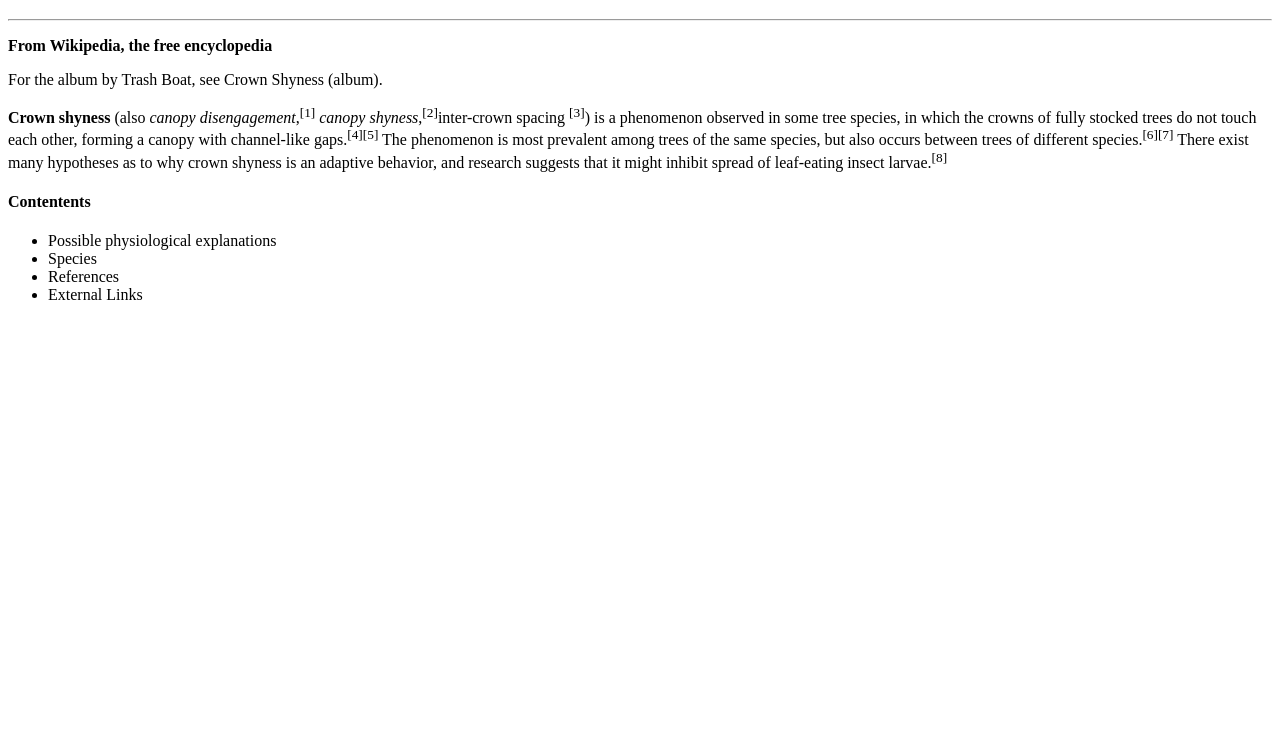
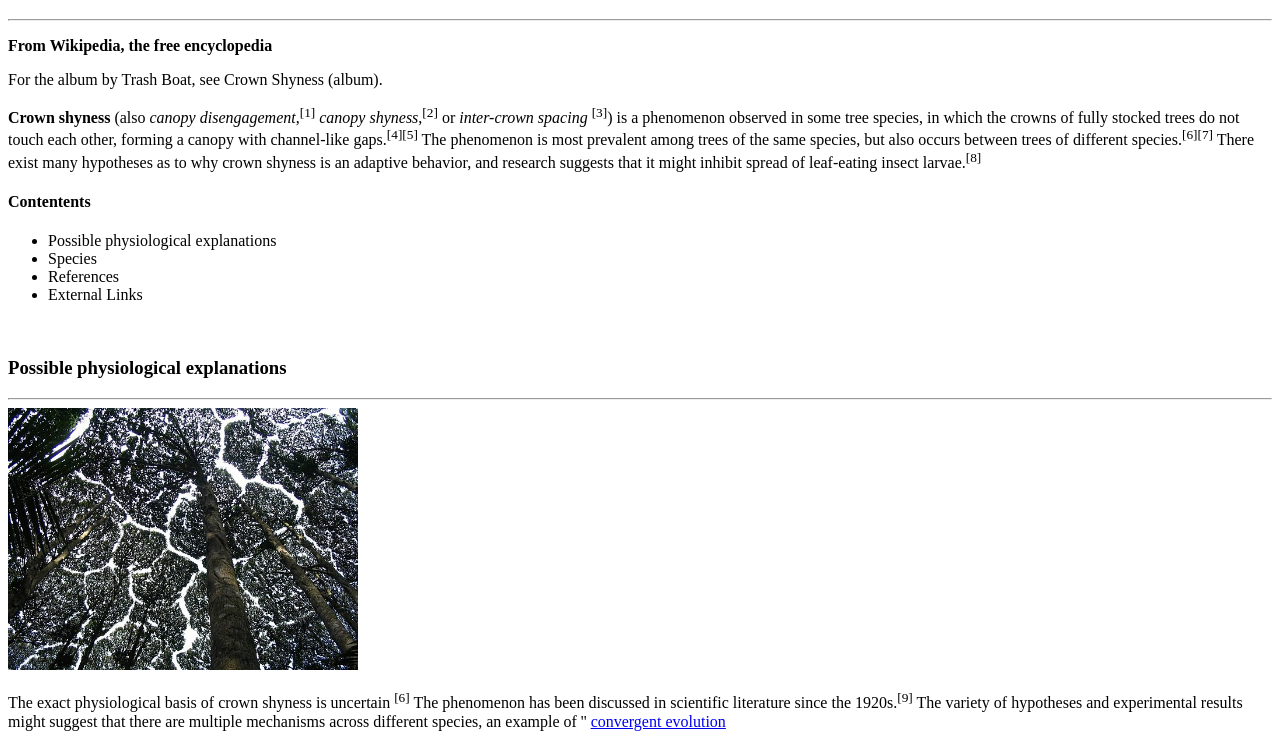
Before and after one commit to KamariaWebb/kamariawebb.github.io, a plain HTML site: page wiki-page-1/index.html in a window 1280 px wide. Shown: the part 61-808 px from the top of the page. Drawn offline with Linux system fonts and the light colour scheme.

Commit message:
wiki-page-2

```diff
--- a/wiki-page-1/index.html
+++ b/wiki-page-1/index.html
@@ -1,5 +1,10 @@
 <!DOCTYPE html>
 <html lang="en">
+    <head>
+        <meta charset="UTF-8">
+        <meta http-equiv="X-UA-Compatible" content="IE=edge">
+        <meta name="viewport" content="width=device-width, initial-scale=1.0">
+        <title>wiki</title>
     </head>
     <body>
         <h1>Crown Shyness</h1>
@@ -8,15 +13,14 @@
             <b>From Wikipedia, the free encyclopedia</b>
         </p>
         <p>
-        </i>
-        For the album by Trash Boat, see Crown
-        Shyness (album).
+
+            For the album by Trash Boat, see Crown Shyness (album).
         </i>
     </p>
     <p>
         <b>Crown shyness</b> (also
         <i>canopy disengagement</i>,<sup>[1]</sup>
-        <i>canopy shyness</i>,<sup>[2]</sup or
+        <i>canopy shyness</i>,<sup>[2]</sup> or
         <i>inter-crown spacing </i><sup>[3]</sup>) is
         a phenomenon observed in some tree species,
         in which the crowns of fully stocked trees
@@ -37,13 +41,28 @@
         <li>References</li>
         <li>External Links</li>
     </ul>
-</body>
-        <meta charset="UTF-8">
-        <meta http-equiv="X-UA-Compatible" content="IE=edge">
-        <meta name="viewport" content="width=device-width, initial-scale=1.0">
-        <title>Document</title>
-    </head>
-    <body>
+    <br>
+    <h3>Possible physiological explanations</h3>
+    <hr>
+    <img
+        src="images/wiki-img.jpg"
+        width="350"
+        alt="canopy shyness image"
+    >
+    <p>
+        The exact physiological basis of crown shyness
+        is uncertain
+        <sup>[6]</sup>
+        The phenomenon has
+        been discussed in scientific literature since
+        the 1920s.<sup>[9]</sup> The variety of hypotheses
+        and experimental results might suggest that there
+        are multiple mechanisms across different species,
+        an example of ''
+        <a
+            href ="/wiki/Convergent_evolution"
+            title ="Convergent evolution">convergent evolution
+        </a>
 
-    </body>
+
 </html>
```
Also changed, not shown: wiki-page-1/images/wiki-img.jpg (added), 2 other files. Lines whose indentation alone changed are shown as unchanged.
